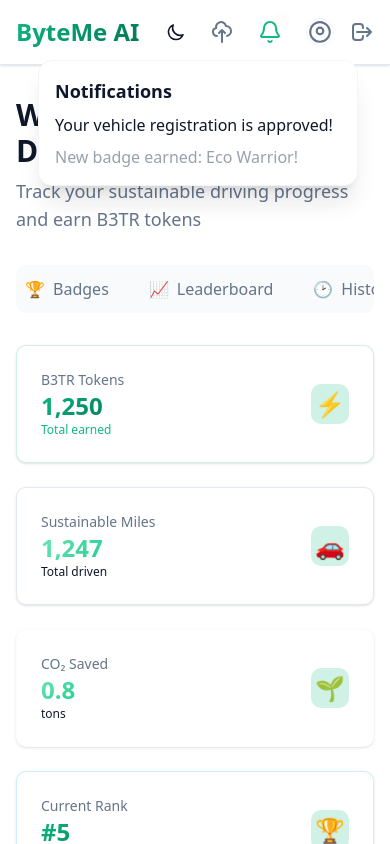
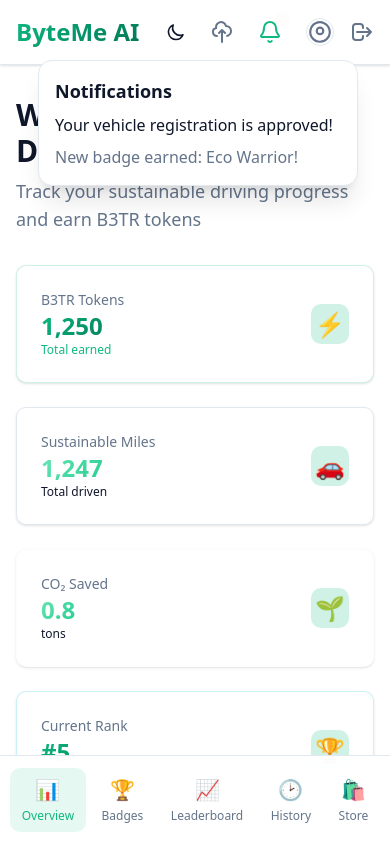
Before and after one commit to DattatrayPatil-Alchemytech/byteme-ai-frontend, a Next.js app: page /dashboard in a window 390 px wide. Both pictures are taken after a click on the button 270 px from the left and 32 px from the top of the page. Shown: the top 844 px of the page. Built offline with nearby package versions, Linux system fonts and the light colour scheme.

Commit message:
feat/BA-1 : Enhancement in dark theme

```diff
--- a/app/(user)/Footer.tsx
+++ b/app/(user)/Footer.tsx
@@ -3,7 +3,7 @@ import Link from 'next/link';
 
 export default function Footer() {
   return (
-    <footer className="bg-white/80 backdrop-blur-lg border-t border-border mt-auto">
+    <footer className="bg-card/80 backdrop-blur-lg border-t border-border mt-auto">
       <div className="max-w-7xl mx-auto px-4 sm:px-6 lg:px-8 py-8">
         <div className="flex flex-col md:flex-row justify-between items-center">
           <Link href="/" className="text-2xl font-bold text-gradient-ev-green mb-4 md:mb-0">
--- a/app/(user)/Header.tsx
+++ b/app/(user)/Header.tsx
@@ -50,7 +50,7 @@ export default function Header() {
   };
 
   return (
-    <header className="bg-white/80 backdrop-blur-lg border-b border-border shadow-sm sticky top-0 z-50">
+    <header className="bg-card/80 backdrop-blur-lg border-b border-border shadow-sm sticky top-0 z-50">
       <div className="max-w-7xl mx-auto px-4 sm:px-6 lg:px-8">
         <div className="flex justify-between items-center h-16">
           <div className="flex items-center">
@@ -104,14 +104,14 @@ export default function Header() {
               )}
             </button>
             {showNotifications && (
-              <div className="absolute right-0 top-12 w-80 bg-white rounded-xl shadow-xl border border-muted z-50 p-4 animate-fade-in">
+              <div className="absolute right-0 top-12 w-80 bg-card rounded-xl shadow-xl border border-border z-50 p-4 animate-fade-in">
                 <div className="font-bold text-lg mb-2 text-foreground">Notifications</div>
                 <ul className="space-y-2 max-h-60 overflow-y-auto custom-scrollbar">
                   {notifications.length === 0 ? (
                     <li className="text-muted-foreground">No notifications</li>
                   ) : (
                     notifications.map(note => (
-                      <li key={note.id} className={note.read ? "text-gray-400" : "font-medium text-foreground"}>
+                      <li key={note.id} className={note.read ? "text-muted-foreground" : "font-medium text-foreground"}>
                         {note.message}
                       </li>
                     ))
@@ -126,7 +126,7 @@ export default function Header() {
               title="Profile"
             >
               <svg
-                className="w-7 h-7 rounded-full border border-muted bg-white"
+                className="w-7 h-7 rounded-full border border-border bg-card"
                 fill="none"
                 stroke="currentColor"
                 viewBox="0 0 24 24"
--- a/app/(user)/dashboard/page.tsx
+++ b/app/(user)/dashboard/page.tsx
@@ -62,7 +62,7 @@ function VehicleHistoryTab() {
           {mockHistory.slice(0, 20).map((vehicle) => (
             <div
               key={vehicle.id}
-              className="flex-shrink-0 bg-white/90 border border-border rounded-2xl shadow-lg p-4 flex flex-col items-center min-w-[160px] max-w-[180px] w-full transition-transform transition-shadow duration-300 hover:scale-[1.03] hover:shadow-2xl"
+                className="flex-shrink-0 bg-card/90 border border-border rounded-2xl shadow-lg p-4 flex flex-col items-center min-w-[160px] max-w-[180px] w-full transition-transform transition-shadow duration-300 hover:scale-[1.03] hover:shadow-2xl"
             >
               <div className="w-24 h-24 flex items-center justify-center bg-gray-100 rounded-md mb-2 border border-muted">
                 <Image
@@ -98,7 +98,7 @@ function VehicleHistoryTab() {
           placeholder="All Vehicles"
         />
       </div>
-      <div className="bg-white/90 rounded-2xl shadow-lg p-4 transition-transform transition-shadow duration-300 hover:scale-[1.01] hover:shadow-2xl">
+                  <div className="bg-card/90 rounded-2xl shadow-lg p-4 transition-transform transition-shadow duration-300 hover:scale-[1.01] hover:shadow-2xl">
         <DataTable columns={columns} data={filtered} />
       </div>
     </div>
@@ -344,8 +344,8 @@ export default function DashboardPage() {
         </p>
       </div>
 
-      {/* Tab Navigation */}
-      <div className="flex gap-2 bg-muted/50 rounded-lg p-1 mb-8 overflow-x-auto custom-scrollbar sm:gap-2 gap-1 px-1 sm:px-0 w-full sm:w-auto justify-center sm:justify-start">
+      {/* Desktop Tab Navigation - Hidden on mobile */}
+      <div className="hidden md:flex gap-2 bg-muted/50 rounded-lg p-1 mb-8 overflow-x-auto custom-scrollbar">
         <button
           onClick={() => setActiveTab("overview")}
           className={`flex items-center space-x-2 px-4 py-2 rounded-md transition-all cursor-pointer ${
@@ -525,7 +525,7 @@ export default function DashboardPage() {
                             }
                           )}
                         </div>
-                        <div className="text-sm text-muted-foreground bg-white/30 backdrop-blur-sm px-2 py-1 rounded-md">
+                        <div className="text-sm text-muted-foreground bg-card/30 backdrop-blur-sm px-2 py-1 rounded-md">
                           {new Date(user.lastSubmissionDate).toLocaleTimeString(
                             "en-US",
                             {
@@ -636,6 +636,74 @@ export default function DashboardPage() {
           purchaseHistory={purchaseHistory}
         />
       )}
+
+      {/* Mobile Bottom Navigation Bar */}
+              <div className="md:hidden fixed bottom-0 left-0 right-0 bg-card/95 backdrop-blur-xl border-t border-border shadow-lg z-50">
+        <div className="flex justify-around items-center px-2 py-3">
+          <button
+            onClick={() => setActiveTab("overview")}
+            className={`flex flex-col items-center space-y-1 px-3 py-2 rounded-lg transition-all ${
+              activeTab === "overview"
+                ? "text-primary bg-primary/10"
+                : "text-muted-foreground hover:text-foreground"
+            }`}
+          >
+            <span className="text-xl">📊</span>
+            <span className="text-xs font-medium">Overview</span>
+          </button>
+
+          <button
+            onClick={() => setActiveTab("badges")}
+            className={`flex flex-col items-center space-y-1 px-3 py-2 rounded-lg transition-all ${
+              activeTab === "badges"
+                ? "text-primary bg-primary/10"
+                : "text-muted-foreground hover:text-foreground"
+            }`}
+          >
+            <span className="text-xl">🏆</span>
+            <span className="text-xs font-medium">Badges</span>
+          </button>
+
+          <button
+            onClick={() => setActiveTab("leaderboard")}
+            className={`flex flex-col items-center space-y-1 px-3 py-2 rounded-lg transition-all ${
+              activeTab === "leaderboard"
+                ? "text-primary bg-primary/10"
+                : "text-muted-foreground hover:text-foreground"
+            }`}
+          >
+            <span className="text-xl">📈</span>
+            <span className="text-xs font-medium">Leaderboard</span>
+          </button>
+
+          <button
+            onClick={() => setActiveTab("history")}
+            className={`flex flex-col items-center space-y-1 px-3 py-2 rounded-lg transition-all ${
+              activeTab === "history"
+                ? "text-primary bg-primary/10"
+                : "text-muted-foreground hover:text-foreground"
+            }`}
+          >
+            <span className="text-xl">🕑</span>
+            <span className="text-xs font-medium">History</span>
+          </button>
+
+          <button
+            onClick={() => setActiveTab("store")}
+            className={`flex flex-col items-center space-y-1 px-3 py-2 rounded-lg transition-all ${
+              activeTab === "store"
+                ? "text-primary bg-primary/10"
+                : "text-muted-foreground hover:text-foreground"
+            }`}
+          >
+            <span className="text-xl">🛍️</span>
+            <span className="text-xs font-medium">Store</span>
+          </button>
+        </div>
+      </div>
+
+      {/* Bottom padding for mobile to account for fixed navigation */}
+      <div className="md:hidden h-20"></div>
     </div>
   );
 }
--- a/app/(user)/profile/page.tsx
+++ b/app/(user)/profile/page.tsx
@@ -121,7 +121,7 @@ export default function UserProfilePage() {
     <div className="max-w-3xl mx-auto space-y-10 mt-10">
       {/* Header with Bell Icon removed */}
       {/* Profile Card */}
-      <section className="flex flex-col items-center bg-white/90 rounded-2xl shadow-lg p-10 mb-2 transition-transform duration-300 hover:scale-[1.015] hover:shadow-2xl">
+              <section className="flex flex-col items-center bg-card/90 rounded-2xl shadow-lg p-10 mb-2 transition-transform duration-300 hover:scale-[1.015] hover:shadow-2xl">
         <Image src={userProfile.avatar} alt="avatar" width={112} height={112} className="w-28 h-28 rounded-full object-cover border-4 border-primary shadow mb-4" />
         <div className="text-center">
           <div className="text-3xl font-bold text-foreground mb-1">{userProfile.name}</div>
@@ -131,7 +131,7 @@ export default function UserProfilePage() {
       </section>
 
       {/* Badges/NFTs display */}
-      <section className="bg-white/90 rounded-2xl shadow-lg p-8 transition-transform  duration-300 hover:scale-[1.015] hover:shadow-2xl">
+              <section className="bg-card/90 rounded-2xl shadow-lg p-8 transition-transform  duration-300 hover:scale-[1.015] hover:shadow-2xl">
         <div className="font-bold text-xl text-foreground mb-6 text-left">Badges / NFTs</div>
         <div className="flex gap-8 justify-center">
           {userProfile.badges.map(badge => (
@@ -146,7 +146,7 @@ export default function UserProfilePage() {
       {/* Notifications panel removed */}
 
       {/* List of registered vehicles with details */}
-      <section className="bg-white/90 rounded-2xl shadow-lg p-8 mb-12 transition-transform duration-300 hover:scale-[1.015] hover:shadow-2xl">
+              <section className="bg-card/90 rounded-2xl shadow-lg p-8 mb-12 transition-transform duration-300 hover:scale-[1.015] hover:shadow-2xl">
         <div className="font-bold text-xl text-foreground mb-6 text-left">Registered Vehicles</div>
         <DataTable columns={columns} data={vehicles} />
       </section>
--- a/components/dashboard/Leaderboard.tsx
+++ b/components/dashboard/Leaderboard.tsx
@@ -100,7 +100,7 @@ export default function Leaderboard({ leaderboard, challenges, userRank, onJoinC
                   className={`flex items-center justify-between p-3 rounded-lg transition-all ${
                     entry.name === 'John Doe'
                       ? 'gradient-ev-green/20 border border-primary/30'
-                      : 'bg-white/50 hover:bg-white/70'
+                      : 'bg-card/50 hover:bg-card/70'
                   }`}
                 >
                   <div className="flex items-center space-x-3">
@@ -147,7 +147,7 @@ export default function Leaderboard({ leaderboard, challenges, userRank, onJoinC
           <CardContent>
             <div className="space-y-4">
               {challenges.map((challenge) => (
-                <div key={challenge.id} className="p-4 bg-white/50 rounded-lg border border-white/20">
+                <div key={challenge.id} className="p-4 bg-card/50 rounded-lg border border-border/20">
                   <div className="flex items-start justify-between mb-3">
                     <div className="flex items-center space-x-3">
                       <span className="text-2xl">{challenge.icon}</span>
--- a/components/dashboard/TokenStore.tsx
+++ b/components/dashboard/TokenStore.tsx
@@ -122,7 +122,7 @@ export default function TokenStore({ products, userTokens, onPurchase, purchaseH
               <CardContent className="space-y-4">
                 <p className="text-muted-foreground">{selectedProduct.description}</p>
 
-                <div className="bg-white/50 rounded-lg p-4">
+                <div className="bg-card/50 rounded-lg p-4">
                   <h5 className="text-foreground font-semibold mb-2">Features:</h5>
                   <ul className="space-y-1">
                     {selectedProduct.features.map((feature, index) => (
@@ -162,7 +162,7 @@ export default function TokenStore({ products, userTokens, onPurchase, purchaseH
               <CardContent>
                 <div className="space-y-3">
                   {purchaseHistory.map((purchase) => (
-                    <div key={purchase.id} className="flex items-center justify-between p-3 bg-white/50 rounded-lg">
+                    <div key={purchase.id} className="flex items-center justify-between p-3 bg-card/50 rounded-lg">
                       <div>
                         <p className="text-foreground font-medium">{purchase.product.name}</p>
                         <p className="text-sm text-muted-foreground">
--- a/components/landing/HowItWorksSection.tsx
+++ b/components/landing/HowItWorksSection.tsx
@@ -199,15 +199,15 @@ export default function HowItWorksSection() {
           className="mt-16 text-center"
         >
           <div className="inline-block p-8 gradient-ocean rounded-3xl backdrop-blur-sm shadow-2xl">
-            <h3 className="text-3xl font-bold text-black mb-4">
+                              <h3 className="text-3xl font-bold text-foreground mb-4">
               🎯 Ready to Get Started?
             </h3>
-            <p className="text-black/90 text-lg mb-6 max-w-md">
+                          <p className="text-foreground/90 text-lg mb-6 max-w-md">
               Join the revolution of sustainable driving and start earning
               rewards today
             </p>
             <motion.button
-              className="px-8 py-4 bg-white/20 backdrop-blur-sm rounded-full text-black font-semibold hover:bg-white/30 transition-all duration-300 border border-white/30"
+                              className="px-8 py-4 bg-card/20 backdrop-blur-sm rounded-full text-foreground font-semibold hover:bg-card/30 transition-all duration-300 border border-border/30"
               whileHover={{ scale: 1.05 }}
               whileTap={{ scale: 0.95 }}
             >
--- a/components/ui/DropdownMenu.tsx
+++ b/components/ui/DropdownMenu.tsx
@@ -42,7 +42,7 @@ export const Select: React.FC<SelectProps> = ({
     <div className={`relative w-full sm:w-64 max-w-full ${className}`} ref={menuRef}>
       <button
         type="button"
-        className="flex items-center justify-between border border-primary/30 rounded-full py-3 px-5 w-full bg-white/90 text-base font-medium shadow transition-all duration-200 focus:outline-none focus:ring-2 focus:ring-primary focus:border-primary hover:ring-2 hover:ring-primary/30 hover:bg-primary/5"
+                        className="flex items-center justify-between border border-primary/30 rounded-full py-3 px-5 w-full bg-card/90 text-base font-medium shadow transition-all duration-200 focus:outline-none focus:ring-2 focus:ring-primary focus:border-primary hover:ring-2 hover:ring-primary/30 hover:bg-primary/5"
         onClick={() => setOpen((v) => !v)}
         aria-haspopup="listbox"
         aria-expanded={open}
@@ -54,7 +54,7 @@ export const Select: React.FC<SelectProps> = ({
       </button>
       {open && (
         <div
-          className="absolute left-0 z-20 mt-2 w-full rounded-2xl bg-white/95 shadow-xl border border-primary/10 max-h-60 overflow-y-auto custom-scrollbar animate-fade-in"
+                        className="absolute left-0 z-20 mt-2 w-full rounded-2xl bg-card/95 shadow-xl border border-primary/10 max-h-60 overflow-y-auto custom-scrollbar animate-fade-in"
           role="listbox"
           tabIndex={-1}
         >
```
Also changed, not shown: components/landing/RewardsSection.tsx (+4 -4 lines), components/ui/DataTable.tsx (+18 -16 lines).
